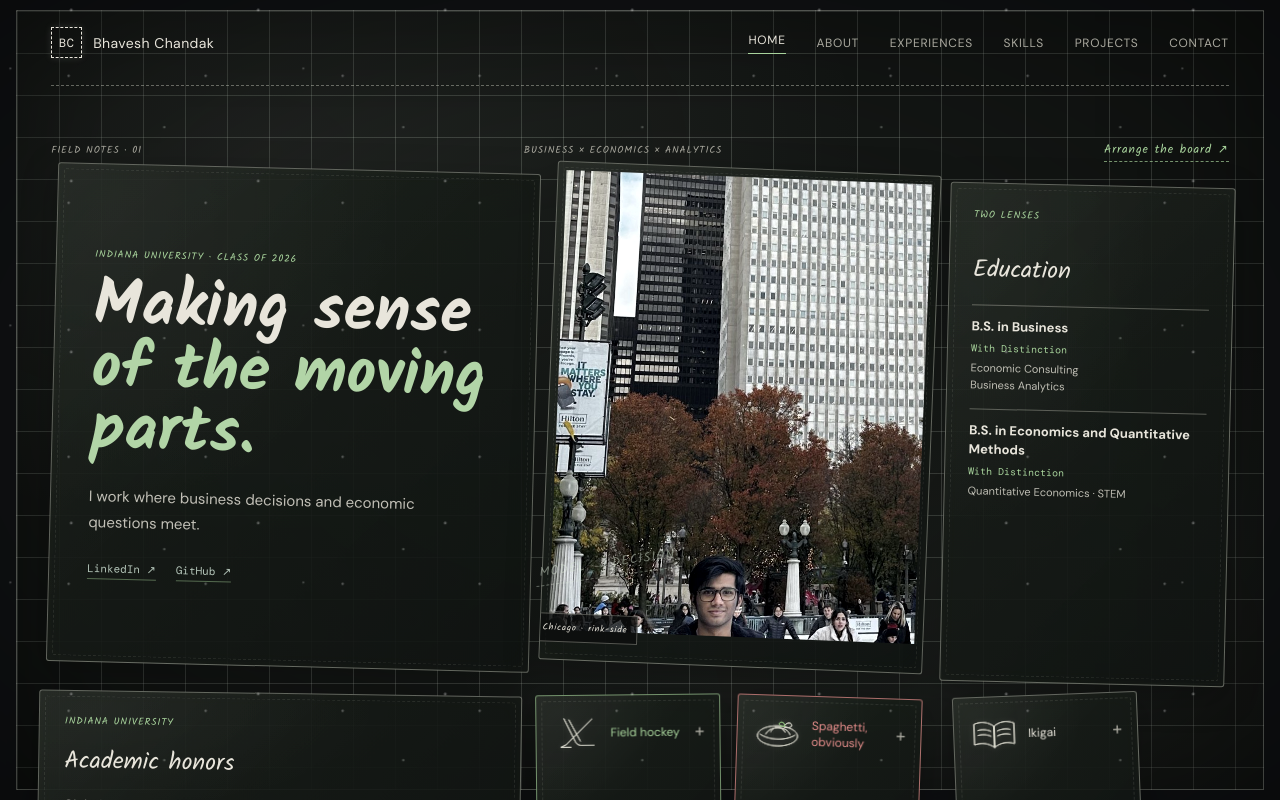
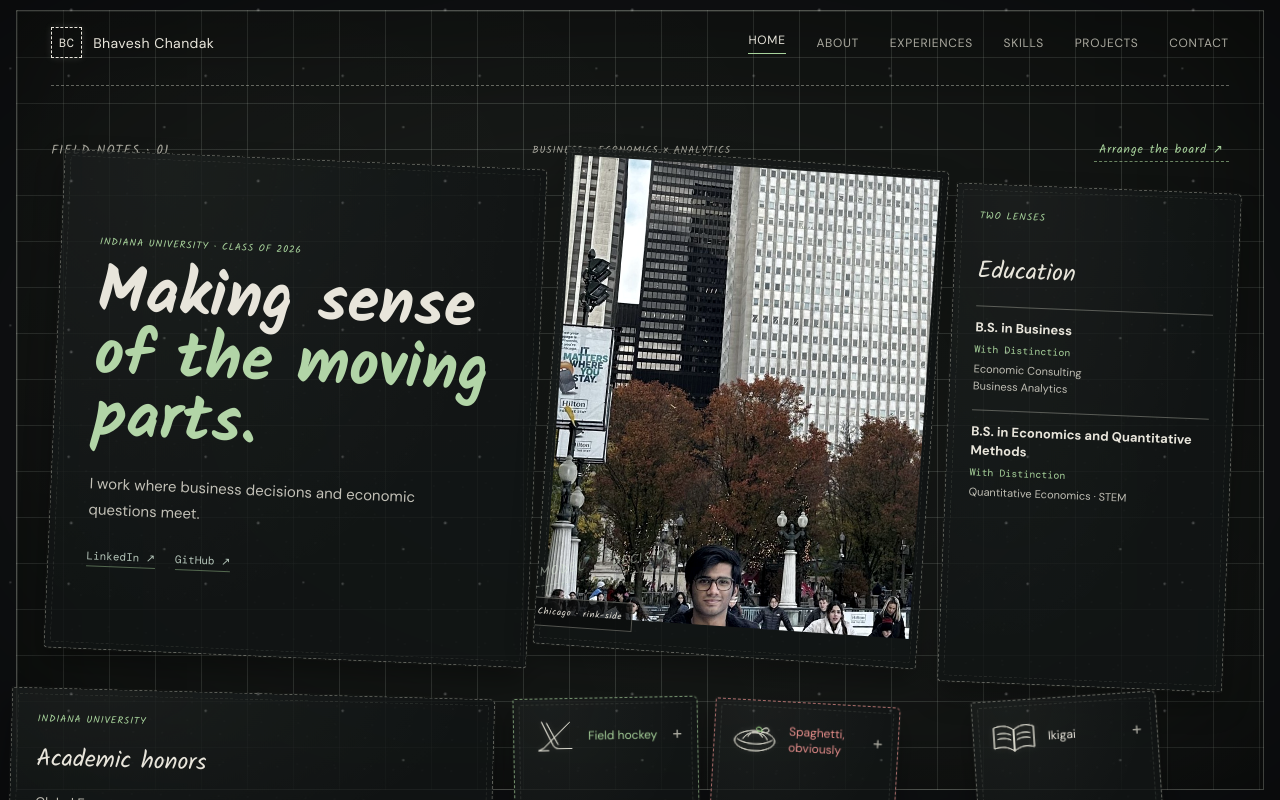
Before and after one commit to bchandak-120/chalkboard-portfolio, a React (Vite) app: page / in a window 1280 px wide. Shown: the top 800 px of the page. Built offline with nearby package versions, Linux system fonts and the light colour scheme; a web font is replaced by a local one.

Commit message:
Restore prominent chalkboard and scattered layout

```diff
--- a/src/App.jsx
+++ b/src/App.jsx
@@ -78,9 +78,11 @@ function App() {
   const [arranged, setArranged] = useState(false);
   const [homeArranged, setHomeArranged] = useState(false);
   const [scatterPoints] = useState(() => Array.from({ length: 10 }, () => ({
-    x: Math.round((Math.random() - 0.5) * 28),
-    y: Math.round((Math.random() - 0.5) * 34),
-    r: (Math.random() - 0.5) * 5.2,
+    // Give the notes real breathing room around their grid positions so the
+    // first view reads as a working board, not a perfectly aligned dashboard.
+    x: Math.round((Math.random() - 0.5) * (innerWidth < 720 ? 18 : 86)),
+    y: Math.round((Math.random() - 0.5) * (innerWidth < 720 ? 22 : 58)),
+    r: (Math.random() - 0.5) * (innerWidth < 720 ? 3 : 9),
   })));
   const [selectedYear, setSelectedYear] = useState('');
   const [selectedProject, setSelectedProject] = useState('valuation');
--- a/src/styles.css
+++ b/src/styles.css
@@ -61,3 +61,31 @@ main{min-height:calc(100vh - 142px)}.page{width:100%;padding:clamp(24px,4vw,52px
 .site-footer{border-top:1px dashed rgba(233,236,221,.38)}
 @media(max-width:720px){.app-shell:before{background-size:32px 32px,32px 32px,100% 100%,100% 100%}.chalk-marginalia{display:none}.experience-grid:before{left:8px}.experience-card:nth-child(odd),.experience-card:nth-child(even){rotate:0deg}}
 @media(prefers-reduced-motion:reduce){.home-grid.is-scattered .interest-card{animation:none}}
+
+/* Let the drawing-board idea lead the layout: visible grid, matte slate,
+   chalk-note edges, and a wider initial scatter that settles on request. */
+.app-shell:before{
+  --grid:rgba(205,218,203,.19);
+  background-image:
+    radial-gradient(ellipse at 13% 21%,rgba(255,255,255,.018),transparent 42%),
+    radial-gradient(ellipse at 84% 76%,rgba(255,255,255,.014),transparent 38%),
+    linear-gradient(to right,var(--grid) 1px,transparent 1px),
+    linear-gradient(to bottom,var(--grid) 1px,transparent 1px);
+  background-size:100% 100%,100% 100%,46px 46px,46px 46px;
+}
+.chalk-dust{opacity:.23}
+.chalk-panel,.bento-card{
+  background-color:rgba(18,21,21,.82);
+  background-image:radial-gradient(ellipse at 20% 0%,rgba(235,238,222,.045),transparent 67%);
+  border:1px dashed rgba(235,234,218,.36);
+  border-radius:2px 5px 3px 4px;
+  box-shadow:0 8px 25px rgba(0,0,0,.17);
+}
+.chalk-panel:before,.bento-card:before{
+  background-image:radial-gradient(circle at 18% 32%,rgba(255,255,255,.018) 0 1px,transparent 1.5px),radial-gradient(circle at 72% 68%,rgba(255,255,255,.014) 0 1px,transparent 1.5px);
+  background-size:29px 31px,37px 41px;
+}
+.home-grid.is-scattered .bento-card{box-shadow:0 14px 28px rgba(0,0,0,.32),0 0 0 1px rgba(235,234,218,.035)}
+.home-grid.is-scattered .bento-card:hover,.home-grid.is-scattered .bento-card:focus-visible{z-index:4}
+.board-toggle{border:0;border-bottom:1px dashed rgba(168,211,156,.6);background:none;color:var(--green);font:12px 'Kalam',cursive;padding:2px 5px;cursor:pointer}
+.page-kicker>span:first-child{font-family:'Kalam',cursive;font-size:13px;letter-spacing:.08em}
```
